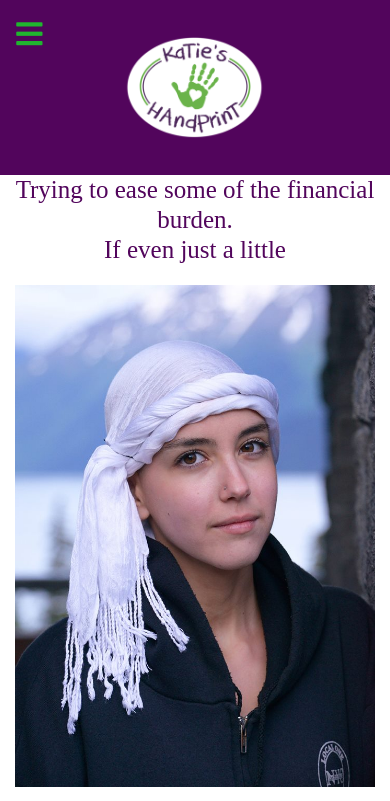
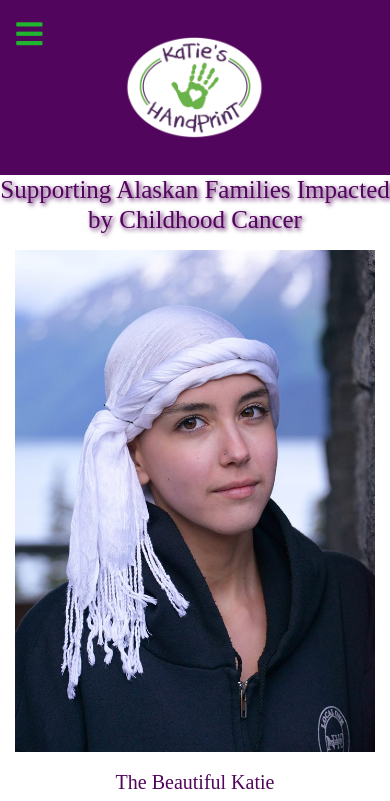
Before and after one commit to sgt-spike/khp, a PHP site: page / in a window 390 px wide. Shown: the top 801 px of the page. Run offline with PHP 8.4, Linux system fonts and the light colour scheme; some web fonts are replaced.

Commit message:
Minor Fixes

```diff
--- a/css/main.css
+++ b/css/main.css
@@ -255,7 +255,7 @@
 main.container-main .stories-ul a {
   text-decoration: none;
   cursor: pointer;
-  cursor-padding: 25px;
+  padding: 25px;
 }
 
 main.container-main .stories-ul a li.gallery {
--- a/css/main.sass
+++ b/css/main.sass
@@ -151,7 +151,7 @@
       a
          text-decoration: none
          cursor: pointer
-            padding: 25px
+         padding: 25px
          li.gallery
             display: flex
             justify-content: space-around
--- a/css/mobile.css
+++ b/css/mobile.css
@@ -121,13 +121,6 @@
   main#main h1 {
     font-size: 2.5rem;
     padding: 0;
-  }
-  main#main #main-heading {
-    display: none;
-  }
-  main#main #main-heading-mobile {
-    display: initial;
-    text-align: center;
   }
   main#main figure.main-fig {
     -ms-grid-column: 1;
--- a/css/mobile.sass
+++ b/css/mobile.sass
@@ -92,13 +92,6 @@
       h1
          font-size: 2.5rem
          padding: 0
-
-      #main-heading
-         display: none
-
-      #main-heading-mobile
-         display: initial
-         text-align: center
 
       figure.main-fig
          grid-column: 1/13
--- a/familystories.php
+++ b/familystories.php
@@ -44,7 +44,7 @@
             $row = mysqli_fetch_array($story);
             echo "</div><br><div class=\"story-h1\"><h1>{$row['name']}</h1></div>
             <div class=\"story-article\">
-               <article>" . mysqli_real_escape_string($dbc, $row['story']) . "</article>";
+               <article>" . $row['story'] . "</article>";
          } else {
             echo '<p class="error">Could not retrieve the data because: ' . mysqli_error($dbc) . '</p>';
       }
--- a/index.php
+++ b/index.php
@@ -4,8 +4,8 @@
 require 'php/header.php';
 ?>
    <main id="main" class="container-main main">
-      <h1 id="main-heading" class="main-h1">Trying to ease some of the financial burden, if even just a little</h1>
-      <h1 id="main-heading-mobile">Trying to ease some of the financial burden.<br> If even just a little</h1>
+      <h1 id="main-heading" class="main-h1">Supporting Alaskan Families Impacted by Childhood Cancer</h1>
+      <!-- <h1 id="main-heading-mobile">Trying to ease some of the financial burden.<br> If even just a little</h1> -->
       <figure class="main-fig">
       <img id="main-img" src="img/Katie.jpg" alt="Beautiful Katie">
       <figcaption>The Beautiful Katie</figcaption>
--- a/php/header.php
+++ b/php/header.php
@@ -4,8 +4,12 @@
    <meta charset="UTF-8">
    <meta name="viewport" content="width=device-width, initial-scale=1.0, shrink-to-fit=no">
    <meta http-equiv="X-UA-Compatible" content="ie=edge">
+   <meta name="description" content="Supporting Alaskan families impacted by childhood cancer">
+   <meta name="keywords" content="katieshandprint.org,Katie's Handprint,Childhood Cancer,Alaska,Helping Families,Non-profit">
    <link rel="stylesheet" href="css/main.css">
    <link rel="stylesheet" href="css/mobile.css">
+   <link rel="icon" type="image/png" sizes="16x16" href="img/FC+KH-01.png">
+   <link rel="apple-touch-icon" sizes="57x57" href="img/FC+KH-01.png">
    <link rel="stylesheet" href="https://stackpath.bootstrapcdn.com/bootstrap/4.1.3/css/bootstrap.min.css" integrity="sha384-MCw98/SFnGE8fJT3GXwEOngsV7Zt27NXFoaoApmYm81iuXoPkFOJwJ8ERdknLPMO" crossorigin="anonymous">
    <link rel='stylesheet' href='https://use.fontawesome.com/releases/v5.7.0/css/all.css' integrity='sha384-lZN37f5QGtY3VHgisS14W3ExzMWZxybE1SJSEsQp9S+oqd12jhcu+A56Ebc1zFSJ' crossorigin='anonymous'>
    <!-- need to show handprint icon on tab -->
```
Also changed, not shown: css/main.min.css, css/mobile.min.css, 4 other files.
